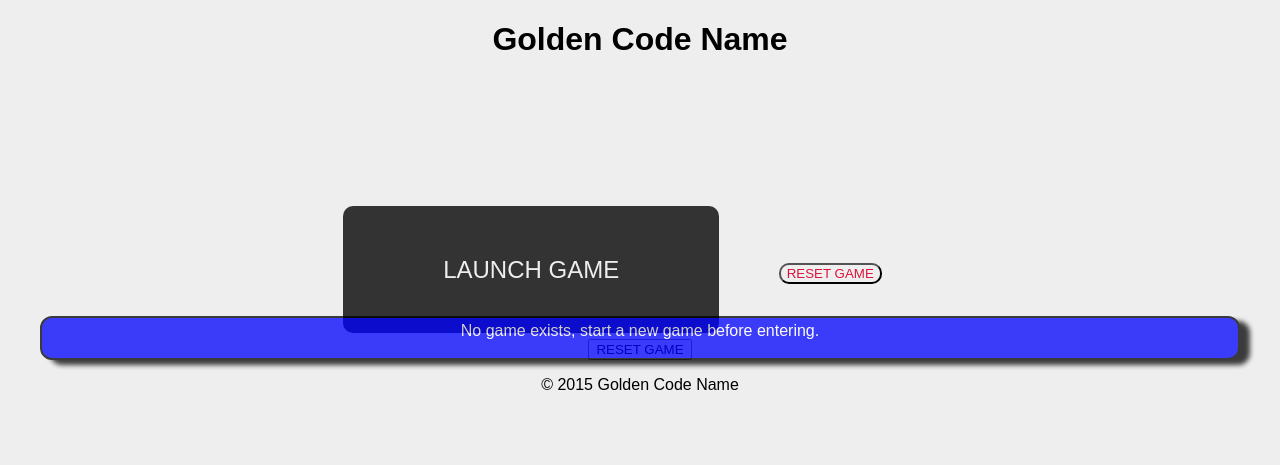
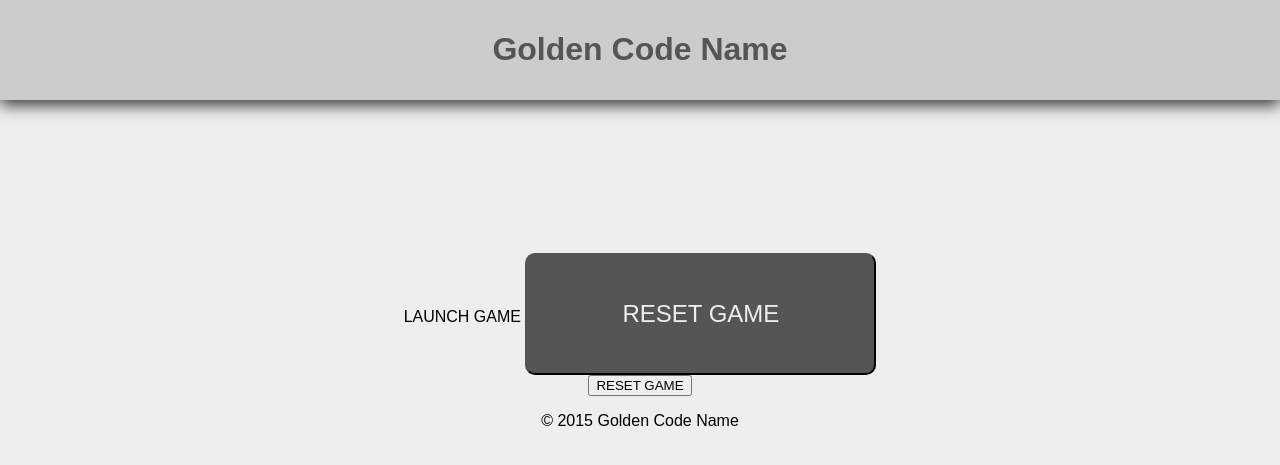
Before and after one commit to PDXDevCampJuly/golden_code_name, a Django app: page / in a window 1280 px wide. Shown: the top 465 px of the page. Run offline with Django 3.2, Linux system fonts and the light colour scheme; data that the repository does not hold is empty.

Commit message:
adds static js directory

```diff
--- a/static/css/base_style.css
+++ b/static/css/base_style.css
@@ -1,38 +1,57 @@
+/* layout */
+
 body {
+    margin: 0;
     font-family: sans-serif;
     text-align: center;
     background-color: #eee;
 }
 
 header {
-    margin-bottom: 150px;
+    margin-bottom: 12%;
+    padding: 10px 0;
+    background-color: #ccc;
+    box-shadow: 0px 5px 15px #333;
+    color: #555;
 }
 
-/*launch game*/
+/* launch game */
 
-a.launch  {
-    padding: 50px 100px;
+input.launch  {
+    padding: 45px 95px;
+    border-radius: 10px;
+    text-align: center;
+    font-size: 1.5em;
+    background-color: #555;
     color: #eee;
-    font-size: 1.5em;
-    background-color: #333;
-    text-decoration: none;
-    border-radius: 10px;
 }
 
-a.launch:hover {
-    background-color: #777;
-}
-
-input.launch  {
+input.restart {
     margin: 55px;
     color: crimson;
     text-decoration: none;
     border-radius: 10px;
 }
 
-input.launch:hover {
+input.launch:hover, input.restart:hover {
     background-color: #777;
 }
+
+#started:after, #waiting:after {
+    display: block;
+    content: 'status: game in progress, enter game';
+    margin-top: 5%;
+    margin-bottom: 5%;
+    padding: 20px 0;
+    background-color: #CC3333;
+    color: #eee;
+    font-size: 1.2em;
+}
+#waiting:after {
+    content: 'status: ready to start new game';
+    background-color: #009966;
+}
+
 
 /* select player */
 
@@ -52,47 +71,3 @@ a.select_player:nth-of-type(2) {
     background-color: blue;
     background-image: linear-gradient(rgba(255, 0, 0, 1) 50%, transparent 50%, transparent);
 }
-
-.started
-{
-    position: relative;
-}
-
-.started:after
-{
-    display: inline-block;
-    position: absolute;
-    box-shadow: 10px 5px 5px black;
-    opacity: 0.75;
-    bottom: 2em;
-    left:2em;
-    right:2em;    height: 0;
-    background: blue;
-    color: white;
-    border-radius: 12px;
-    border: 2px solid black;
-    padding: .25em;
-    content: 'Game is running, starting a new game will clear the old.';
-}
-.waiting
-{
-    position: relative;
-}
-
-.waiting:after
-{
-    display: inline-block;
-    position: absolute;
-    box-shadow: 10px 5px 5px black;
-    opacity: 0.75;
-    bottom: 0;
-    left:2em;
-    right:2em;
-    height: 2em;
-    background: blue;
-    color: white;
-    border-radius: 12px;
-    border: 2px solid black;
-    padding: .25em;
-    content: 'No game exists, start a new game before entering.';
-}
--- /dev/null
+++ b/static/js/index.js
@@ -0,0 +1,4 @@
+var started = document.getElementById("started");
+var waiting = document.getElementById("waiting");
+
+if
```
